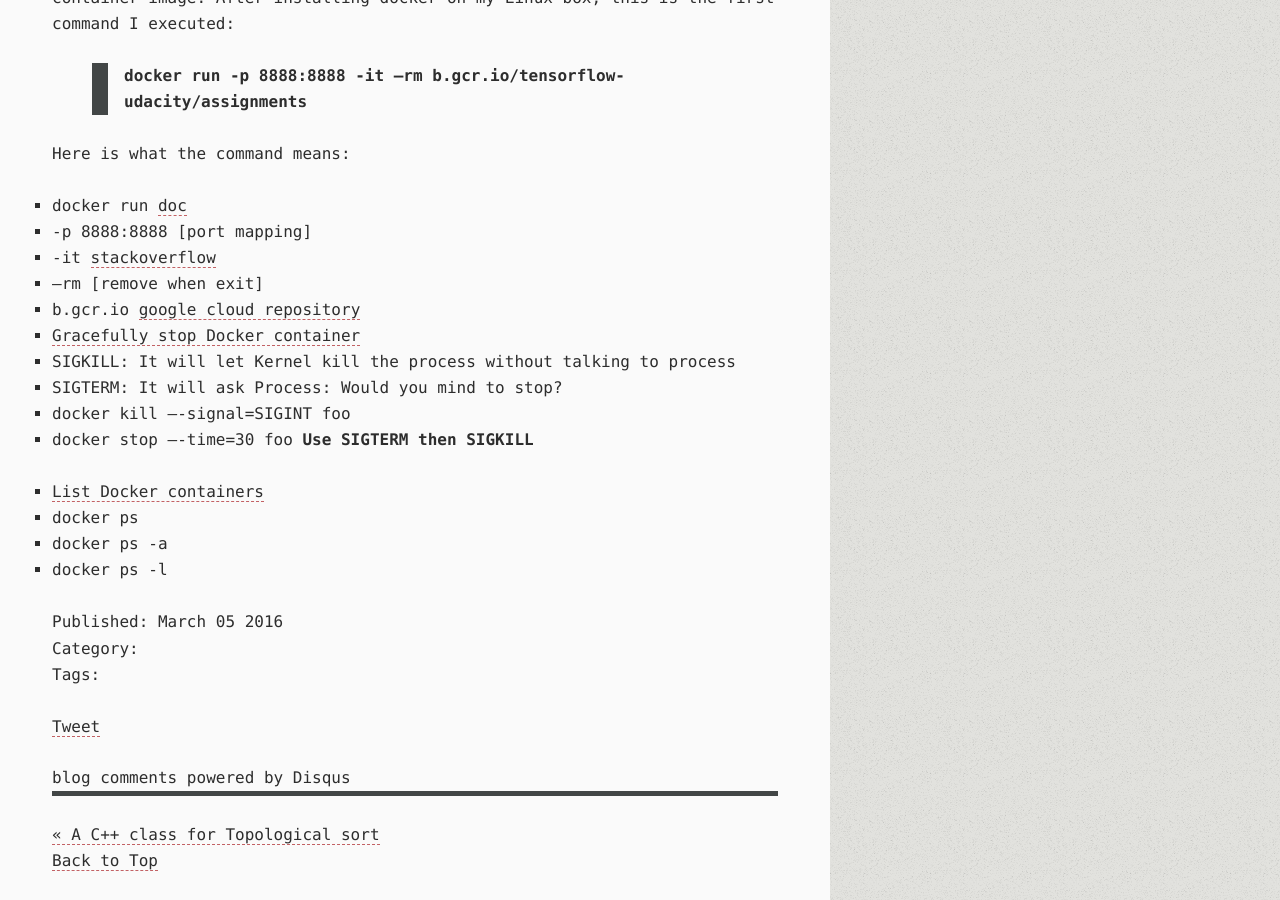
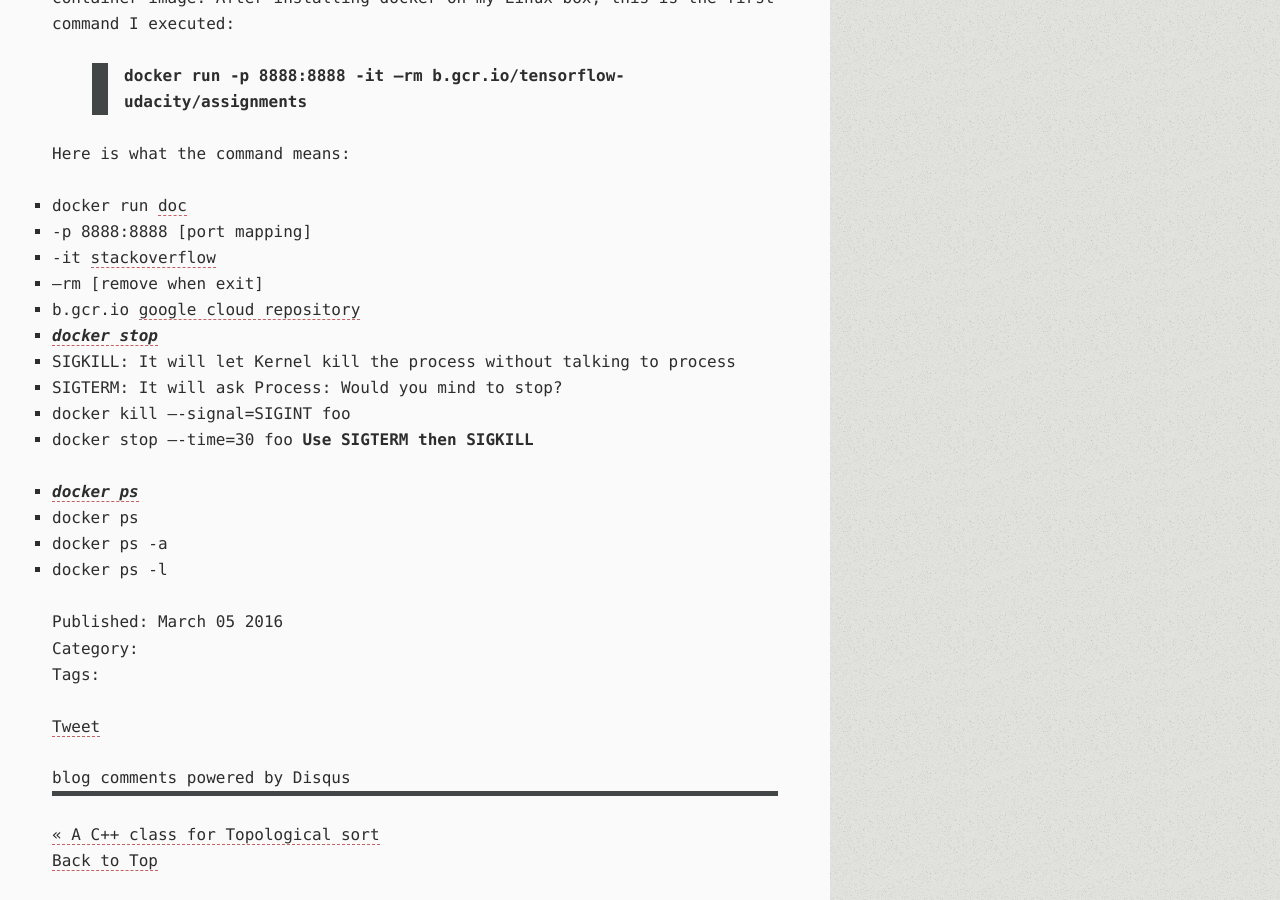
Before and after one commit to BrianPin/brianpin.github.io, a Jekyll site: the page built from _posts/2016-03-05-docker-note-for-udacity-deep-learning-course.markdown, in a window 1280 px wide and 900 px high, scrolled down 774 px. Built offline with Jekyll 4.4.1, drawn with Linux system fonts in a browser that asks for light colours; Markdown is read by kramdown in place of the engine named in the settings; comment, search, counter and statistics services are not loaded.

Commit message:
Change of Docker introduction

```diff
--- a/_posts/2016-03-05-docker-note-for-udacity-deep-learning-course.markdown
+++ b/_posts/2016-03-05-docker-note-for-udacity-deep-learning-course.markdown
@@ -29,12 +29,12 @@
 + -it [stackoverflow](http://stackoverflow.com/questions/30137135/confused-about-docker-t-option-to-allocate-a-pseudo-tty)
 + --rm [remove when exit]
 + b.gcr.io [google cloud repository](https://cloud.google.com/container-registry/docs/)
-- [Gracefully stop Docker container](https://www.ctl.io/developers/blog/post/gracefully-stopping-docker-containers/)
-  * SIGKILL: It will let Kernel kill the process without talking to process
-  * SIGTERM: It will ask Process: Would you mind to stop?
-  * docker kill ----signal=SIGINT foo
-  * docker stop ----time=30 foo **Use SIGTERM then SIGKILL**
-- [List Docker containers](http://www.liquidweb.com/kb/how-to-list-and-attach-to-docker-containers/)
-  * docker ps
-  * docker ps -a
-  * docker ps -l
+- [*docker stop*](https://www.ctl.io/developers/blog/post/gracefully-stopping-docker-containers/)
+   * SIGKILL: It will let Kernel kill the process without talking to process
+   * SIGTERM: It will ask Process: Would you mind to stop?
+   * docker kill ----signal=SIGINT foo
+   * docker stop ----time=30 foo **Use SIGTERM then SIGKILL**
+- [*docker ps*](http://www.liquidweb.com/kb/how-to-list-and-attach-to-docker-containers/)
+   * docker ps
+   * docker ps -a
+   * docker ps -l
```
